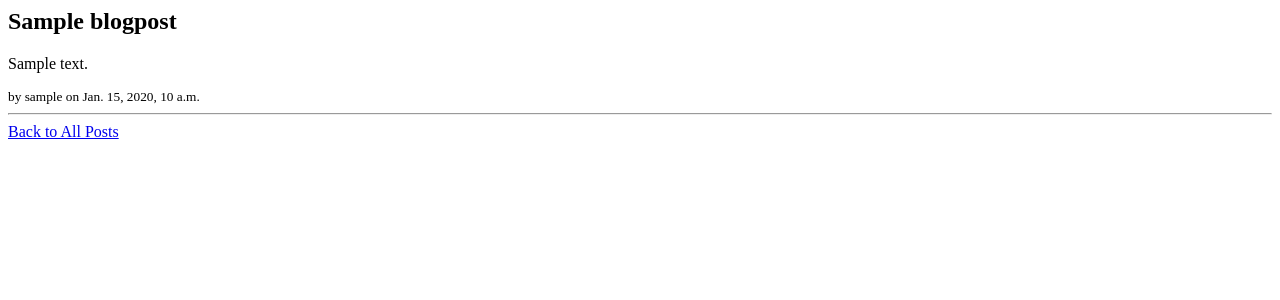
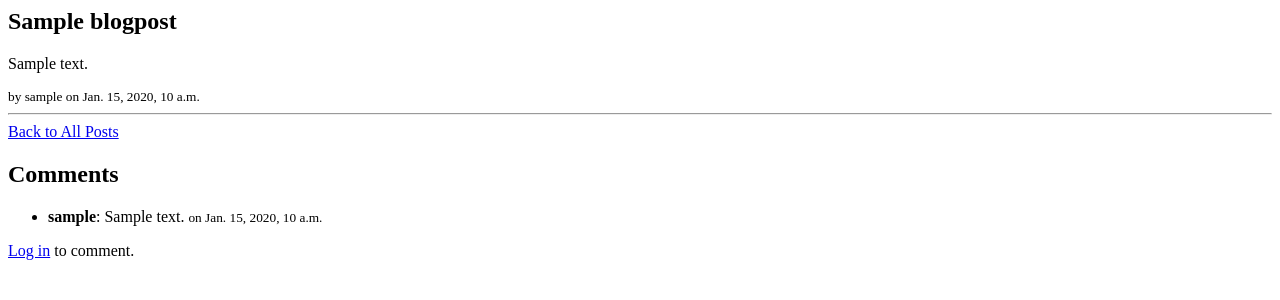
Before and after one commit to goldenjeffempire/echoverse-platform, a Django app: page /post/1/ in a window 1280 px wide. Shown: the top 300 px of the page. Run offline with Django 5.2, Linux system fonts and the light colour scheme; tables that the repository leaves empty hold one stand-in row (values such as "Sample post").

Commit message:
Add comment feature to posts

```diff
--- a/ThoughtStream/forms.py
+++ b/ThoughtStream/forms.py
@@ -1,6 +1,7 @@
 from django import forms
 from django.contrib.auth.models import User
 from django.contrib.auth.forms import UserCreationForm
+from .models import Comment
 
 class SignUpForm(UserCreationForm):
     email = forms.EmailField(max_length=200, help_text='Required')
@@ -8,3 +9,11 @@ class SignUpForm(UserCreationForm):
     class Meta:
         model = User
         fields = ('username', 'email', 'password1', 'password2')
+
+class CommentForm(forms.ModelForm):
+    class Meta:
+        model = Comment
+        fields = ['content']
+        widgets = {
+            'content': forms.Textarea(attrs={'rows': 4, 'placeholder': 'Write your comment here...'}),
+        }
--- a/ThoughtStream/templates/post_detail.html
+++ b/ThoughtStream/templates/post_detail.html
@@ -2,8 +2,30 @@
 <p>{{ object.content }}</p>
 <small>by {{ object.author }} on {{ object.created_at }}</small>
 <hr>
+
 {% if user == object.author %}
     <a href="{% url 'post-update' object.pk %}">Edit</a>
     <a href="{% url 'post-delete' object.pk %}">Delete</a>
 {% endif %}
 <a href="{% url 'post-list' %}">Back to All Posts</a>
+
+<h2>Comments</h2>
+
+<ul>
+    {% for comment in comments %}
+        <li><strong>{{ comment.author }}</strong>: {{ comment.content }} <small>on {{ comment.created_at }}</small></li>
+    {% empty %}
+        <p>No comments yet. Be the first to comment!</p>
+    {% endfor %}
+</ul>
+
+{% if user.is_authenticated %}
+    <h3>Add a Comment</h3>
+    <form method="post">
+        {% csrf_token %}
+        {{ comment_form.as_p }}
+        <button type="submit">Submit</button>
+    </form>
+{% else %}
+    <p><a href="{% url 'login' %}">Log in</a> to comment.</p>
+{% endif %}
--- a/ThoughtStream/views.py
+++ b/ThoughtStream/views.py
@@ -1,7 +1,7 @@
-from django.shortcuts import render, redirect
+from django.shortcuts import render, redirect, get_object_or_404
 from django.contrib.auth import login
 from django.contrib.auth.decorators import login_required
-from .forms import SignUpForm
+from .forms import SignUpForm, CommentForm
 from django.views.generic import ListView, DetailView, CreateView, UpdateView, DeleteView
 from django.urls import reverse_lazy
 from .models import BlogPost
@@ -36,6 +36,23 @@ class PostDetailView(DetailView):
     model = BlogPost
     template_name = 'post_detail.html'
 
+    def get_context_data(self, **kwargs):
+        context = super().get_context_data(**kwargs)
+        context['comments'] = self.object.comments.all()
+        context['comment_form'] = CommentForm()
+        return context
+
+    def post(self, request, *args, **kwargs):
+        post = self.get_object()
+        form = CommentForm(request.POST)
+        if form.is_valid():
+            comment = form.save(commit=False)
+            comment.post = post
+            comment.author = request.user
+            comment.save()
+            return redirect('post-detail', pk=post.pk)
+        return self.get(self, request, *args, **kwargs)
+
 class PostCreateView(LoginRequiredMixin, CreateView):
     model = BlogPost
     fields = ['title', 'content']
```
